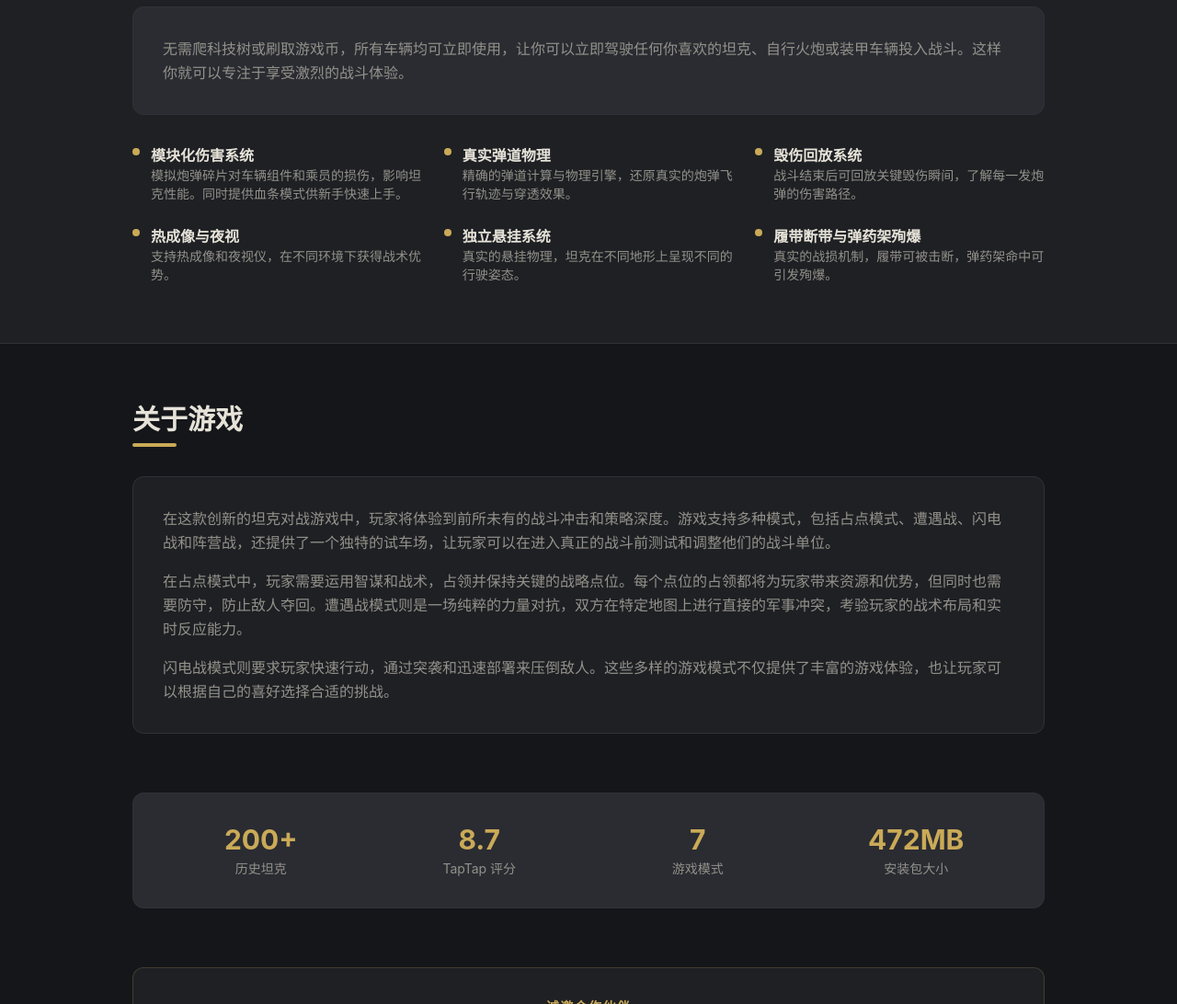
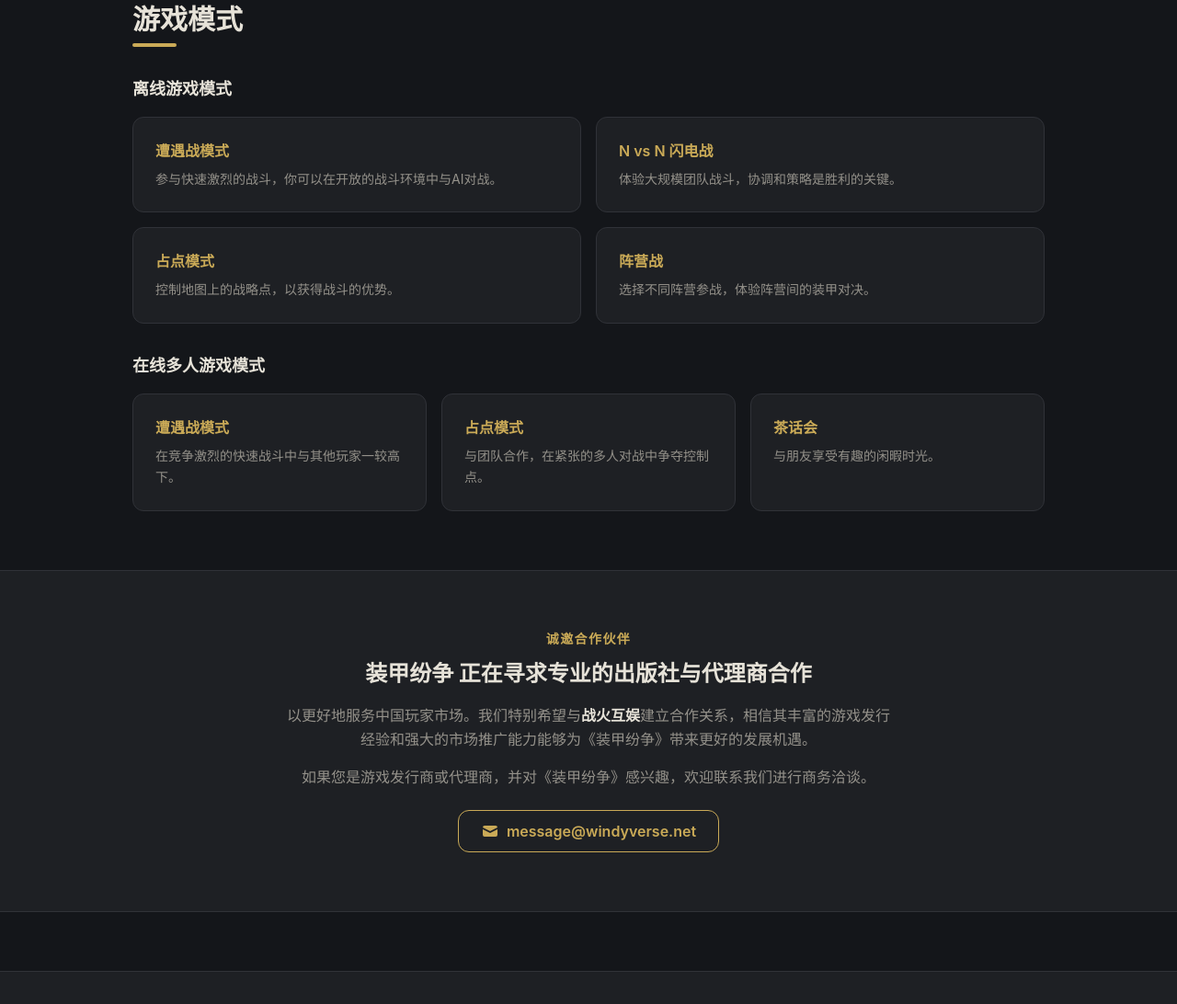
Before and after one commit to ShanghaiWindy/PanzerWar-CN-Web, an Astro site: page / in a window 1280 px wide. Shown: the part 1708-2800 px from the top of the page at 92% size. Built offline with nearby package versions, Linux system fonts and the light colour scheme; Astro itself is replaced by a stand-in of ours.

Commit message:
optimize page layout: reorder sections, remove redundant about
Co-Authored-By: Claude Opus 4.6 (1M context) <noreply@anthropic.com>

```diff
--- a/src/pages/index.astro
+++ b/src/pages/index.astro
@@ -11,6 +11,7 @@ import Layout from '../layouts/Layout.astro'
       <p class="mt-4 max-w-2xl mx-auto text-g-text-secondary leading-relaxed">
         从一战到冷战时期的各种历史上真实存在的坦克，在多种战场和模式中展开对战。无需肝线——所有车辆可立即使用，让你专注于纯粹的战斗体验。
       </p>
+
       <!-- Notice -->
       <div class="mt-6 max-w-2xl mx-auto bg-g-bg-surface border border-g-gold/20 rounded-xl px-6 py-4 text-sm text-g-text-secondary leading-relaxed space-y-2">
         <p>本版本为<strong class="text-g-parchment">国服测试版本</strong>，与国际服数据不互通。目前处于<strong class="text-g-parchment">删档测试阶段</strong>，在本轮游戏测试结束后，将不保留玩家数据。所有用户数据均保存在中国大陆境内。</p>
@@ -54,8 +55,32 @@ import Layout from '../layouts/Layout.astro'
     </div>
   </section>
 
+  <!-- Stats -->
+  <section class="max-w-5xl mx-auto px-4 -mt-6 relative z-10">
+    <div class="bg-g-bg-surface border border-g-divider rounded-xl p-8">
+      <div class="grid gap-6 sm:grid-cols-2 lg:grid-cols-4 text-center">
+        <div>
+          <p class="text-3xl font-bold text-g-gold">200+</p>
+          <p class="text-g-text-secondary text-sm mt-1">历史坦克</p>
+        </div>
+        <div>
+          <p class="text-3xl font-bold text-g-gold">8.7</p>
+          <p class="text-g-text-secondary text-sm mt-1">TapTap 评分</p>
+        </div>
+        <div>
+          <p class="text-3xl font-bold text-g-gold">7</p>
+          <p class="text-g-text-secondary text-sm mt-1">游戏模式</p>
+        </div>
+        <div>
+          <p class="text-3xl font-bold text-g-gold">472MB</p>
+          <p class="text-g-text-secondary text-sm mt-1">安装包大小</p>
+        </div>
+      </div>
+    </div>
+  </section>
+
   <!-- Screenshots -->
-  <section class="max-w-5xl mx-auto px-4 -mt-4 relative z-10">
+  <section class="max-w-5xl mx-auto px-4 py-16">
     <div class="grid gap-4 sm:grid-cols-2">
       <img
         src="/game-1.webp"
@@ -69,50 +94,6 @@ import Layout from '../layouts/Layout.astro'
         class="rounded-xl border border-g-border shadow-2xl w-full h-auto object-cover hover:scale-[1.02] transition-transform duration-300"
         loading="lazy"
       />
-    </div>
-  </section>
-
-  <!-- Game Modes -->
-  <section class="max-w-5xl mx-auto px-4 py-16">
-    <h2 class="text-3xl font-bold text-g-parchment mb-2">游戏模式</h2>
-    <div class="w-12 h-1 bg-g-gold rounded mb-8"></div>
-
-    <!-- Offline -->
-    <h3 class="text-lg font-semibold text-g-parchment mb-4">离线游戏模式</h3>
-    <div class="grid gap-4 sm:grid-cols-2 mb-8">
-      <div class="bg-g-bg-panel border border-g-divider rounded-xl p-6 hover:border-g-gold/30 transition-colors">
-        <h4 class="text-base font-semibold text-g-gold mb-2">遭遇战模式</h4>
-        <p class="text-g-text-secondary text-sm leading-relaxed">参与快速激烈的战斗，你可以在开放的战斗环境中与AI对战。</p>
-      </div>
-      <div class="bg-g-bg-panel border border-g-divider rounded-xl p-6 hover:border-g-gold/30 transition-colors">
-        <h4 class="text-base font-semibold text-g-gold mb-2">N vs N 闪电战</h4>
-        <p class="text-g-text-secondary text-sm leading-relaxed">体验大规模团队战斗，协调和策略是胜利的关键。</p>
-      </div>
-      <div class="bg-g-bg-panel border border-g-divider rounded-xl p-6 hover:border-g-gold/30 transition-colors">
-        <h4 class="text-base font-semibold text-g-gold mb-2">占点模式</h4>
-        <p class="text-g-text-secondary text-sm leading-relaxed">控制地图上的战略点，以获得战斗的优势。</p>
-      </div>
-      <div class="bg-g-bg-panel border border-g-divider rounded-xl p-6 hover:border-g-gold/30 transition-colors">
-        <h4 class="text-base font-semibold text-g-gold mb-2">阵营战</h4>
-        <p class="text-g-text-secondary text-sm leading-relaxed">选择不同阵营参战，体验阵营间的装甲对决。</p>
-      </div>
-    </div>
-
-    <!-- Online -->
-    <h3 class="text-lg font-semibold text-g-parchment mb-4">在线多人游戏模式</h3>
-    <div class="grid gap-4 sm:grid-cols-3">
-      <div class="bg-g-bg-panel border border-g-divider rounded-xl p-6 hover:border-g-gold/30 transition-colors">
-        <h4 class="text-base font-semibold text-g-gold mb-2">遭遇战模式</h4>
-        <p class="text-g-text-secondary text-sm leading-relaxed">在竞争激烈的快速战斗中与其他玩家一较高下。</p>
-      </div>
-      <div class="bg-g-bg-panel border border-g-divider rounded-xl p-6 hover:border-g-gold/30 transition-colors">
-        <h4 class="text-base font-semibold text-g-gold mb-2">占点模式</h4>
-        <p class="text-g-text-secondary text-sm leading-relaxed">与团队合作，在紧张的多人对战中争夺控制点。</p>
-      </div>
-      <div class="bg-g-bg-panel border border-g-divider rounded-xl p-6 hover:border-g-gold/30 transition-colors">
-        <h4 class="text-base font-semibold text-g-gold mb-2">茶话会</h4>
-        <p class="text-g-text-secondary text-sm leading-relaxed">与朋友享受有趣的闲暇时光。</p>
-      </div>
     </div>
   </section>
 
@@ -175,50 +156,53 @@ import Layout from '../layouts/Layout.astro'
     </div>
   </section>
 
-  <!-- About -->
+  <!-- Game Modes -->
   <section class="max-w-5xl mx-auto px-4 py-16">
-    <h2 class="text-3xl font-bold text-g-parchment mb-2">关于游戏</h2>
+    <h2 class="text-3xl font-bold text-g-parchment mb-2">游戏模式</h2>
     <div class="w-12 h-1 bg-g-gold rounded mb-8"></div>
-    <div class="bg-g-bg-panel border border-g-divider rounded-xl p-8 space-y-4 text-g-text-secondary leading-relaxed">
-      <p>
-        在这款创新的坦克对战游戏中，玩家将体验到前所未有的战斗冲击和策略深度。游戏支持多种模式，包括占点模式、遭遇战、闪电战和阵营战，还提供了一个独特的试车场，让玩家可以在进入真正的战斗前测试和调整他们的战斗单位。
-      </p>
-      <p>
-        在占点模式中，玩家需要运用智谋和战术，占领并保持关键的战略点位。每个点位的占领都将为玩家带来资源和优势，但同时也需要防守，防止敌人夺回。遭遇战模式则是一场纯粹的力量对抗，双方在特定地图上进行直接的军事冲突，考验玩家的战术布局和实时反应能力。
-      </p>
-      <p>
-        闪电战模式则要求玩家快速行动，通过突袭和迅速部署来压倒敌人。这些多样的游戏模式不仅提供了丰富的游戏体验，也让玩家可以根据自己的喜好选择合适的挑战。
-      </p>
+
+    <!-- Offline -->
+    <h3 class="text-lg font-semibold text-g-parchment mb-4">离线游戏模式</h3>
+    <div class="grid gap-4 sm:grid-cols-2 mb-8">
+      <div class="bg-g-bg-panel border border-g-divider rounded-xl p-6 hover:border-g-gold/30 transition-colors">
+        <h4 class="text-base font-semibold text-g-gold mb-2">遭遇战模式</h4>
+        <p class="text-g-text-secondary text-sm leading-relaxed">参与快速激烈的战斗，你可以在开放的战斗环境中与AI对战。</p>
+      </div>
+      <div class="bg-g-bg-panel border border-g-divider rounded-xl p-6 hover:border-g-gold/30 transition-colors">
+        <h4 class="text-base font-semibold text-g-gold mb-2">N vs N 闪电战</h4>
+        <p class="text-g-text-secondary text-sm leading-relaxed">体验大规模团队战斗，协调和策略是胜利的关键。</p>
+      </div>
+      <div class="bg-g-bg-panel border border-g-divider rounded-xl p-6 hover:border-g-gold/30 transition-colors">
+        <h4 class="text-base font-semibold text-g-gold mb-2">占点模式</h4>
+        <p class="text-g-text-secondary text-sm leading-relaxed">控制地图上的战略点，以获得战斗的优势。</p>
+      </div>
+      <div class="bg-g-bg-panel border border-g-divider rounded-xl p-6 hover:border-g-gold/30 transition-colors">
+        <h4 class="text-base font-semibold text-g-gold mb-2">阵营战</h4>
+        <p class="text-g-text-secondary text-sm leading-relaxed">选择不同阵营参战，体验阵营间的装甲对决。</p>
+      </div>
     </div>
-  </section>
 
-  <!-- Game Info -->
-  <section class="max-w-5xl mx-auto px-4 pb-16">
-    <div class="bg-g-bg-surface border border-g-divider rounded-xl p-8">
-      <div class="grid gap-6 sm:grid-cols-2 lg:grid-cols-4 text-center">
-        <div>
-          <p class="text-3xl font-bold text-g-gold">200+</p>
-          <p class="text-g-text-secondary text-sm mt-1">历史坦克</p>
-        </div>
-        <div>
-          <p class="text-3xl font-bold text-g-gold">8.7</p>
-          <p class="text-g-text-secondary text-sm mt-1">TapTap 评分</p>
-        </div>
-        <div>
-          <p class="text-3xl font-bold text-g-gold">7</p>
-          <p class="text-g-text-secondary text-sm mt-1">游戏模式</p>
-        </div>
-        <div>
-          <p class="text-3xl font-bold text-g-gold">472MB</p>
-          <p class="text-g-text-secondary text-sm mt-1">安装包大小</p>
-        </div>
+    <!-- Online -->
+    <h3 class="text-lg font-semibold text-g-parchment mb-4">在线多人游戏模式</h3>
+    <div class="grid gap-4 sm:grid-cols-3">
+      <div class="bg-g-bg-panel border border-g-divider rounded-xl p-6 hover:border-g-gold/30 transition-colors">
+        <h4 class="text-base font-semibold text-g-gold mb-2">遭遇战模式</h4>
+        <p class="text-g-text-secondary text-sm leading-relaxed">在竞争激烈的快速战斗中与其他玩家一较高下。</p>
+      </div>
+      <div class="bg-g-bg-panel border border-g-divider rounded-xl p-6 hover:border-g-gold/30 transition-colors">
+        <h4 class="text-base font-semibold text-g-gold mb-2">占点模式</h4>
+        <p class="text-g-text-secondary text-sm leading-relaxed">与团队合作，在紧张的多人对战中争夺控制点。</p>
+      </div>
+      <div class="bg-g-bg-panel border border-g-divider rounded-xl p-6 hover:border-g-gold/30 transition-colors">
+        <h4 class="text-base font-semibold text-g-gold mb-2">茶话会</h4>
+        <p class="text-g-text-secondary text-sm leading-relaxed">与朋友享受有趣的闲暇时光。</p>
       </div>
     </div>
   </section>
 
   <!-- Partnership -->
-  <section class="max-w-5xl mx-auto px-4 pb-16">
-    <div class="bg-g-bg-panel border border-g-gold/20 rounded-xl p-8 text-center">
+  <section class="bg-g-bg-panel border-y border-g-divider">
+    <div class="max-w-5xl mx-auto px-4 py-16 text-center">
       <p class="text-sm text-g-gold font-semibold tracking-widest uppercase mb-3">诚邀合作伙伴</p>
       <h2 class="text-2xl font-bold text-g-parchment">装甲纷争 正在寻求专业的出版社与代理商合作</h2>
       <p class="mt-4 max-w-2xl mx-auto text-g-text-secondary leading-relaxed">
@@ -239,5 +223,4 @@ import Layout from '../layouts/Layout.astro'
       </a>
     </div>
   </section>
-
 </Layout>
```
